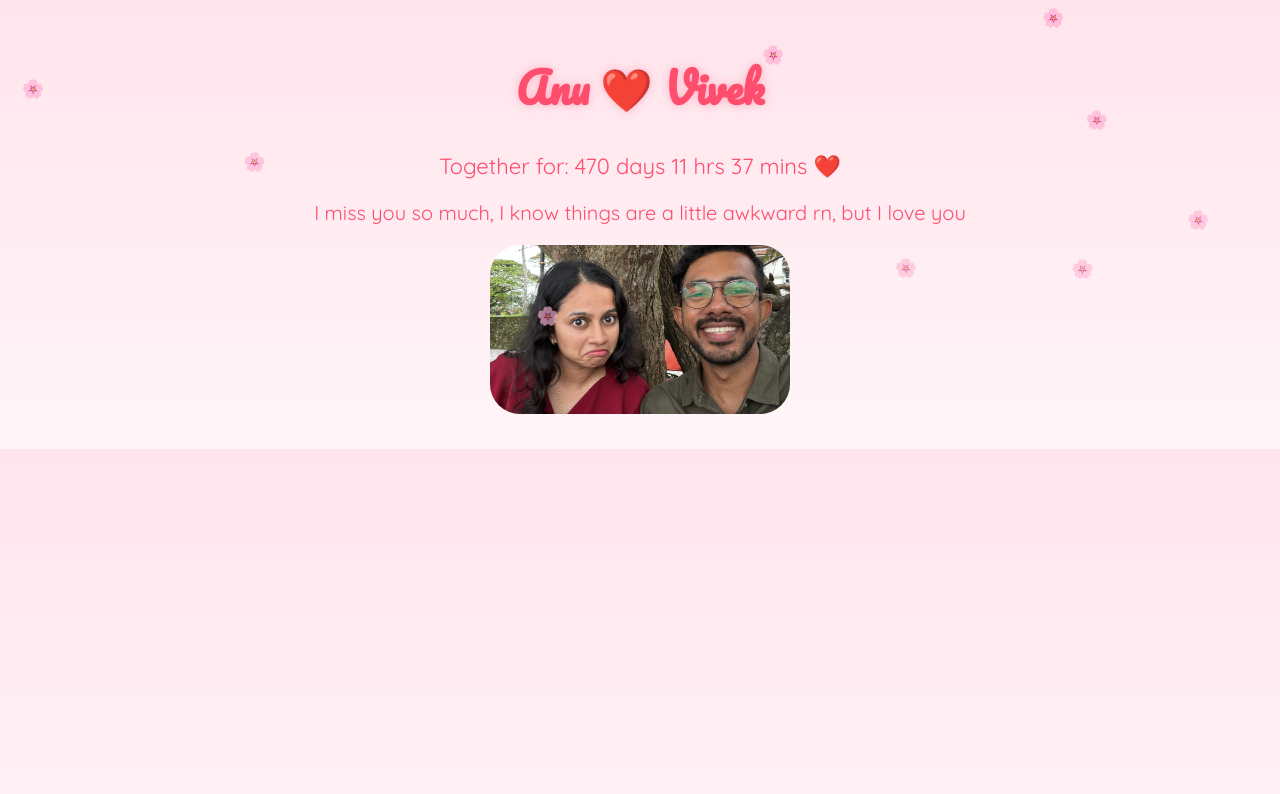
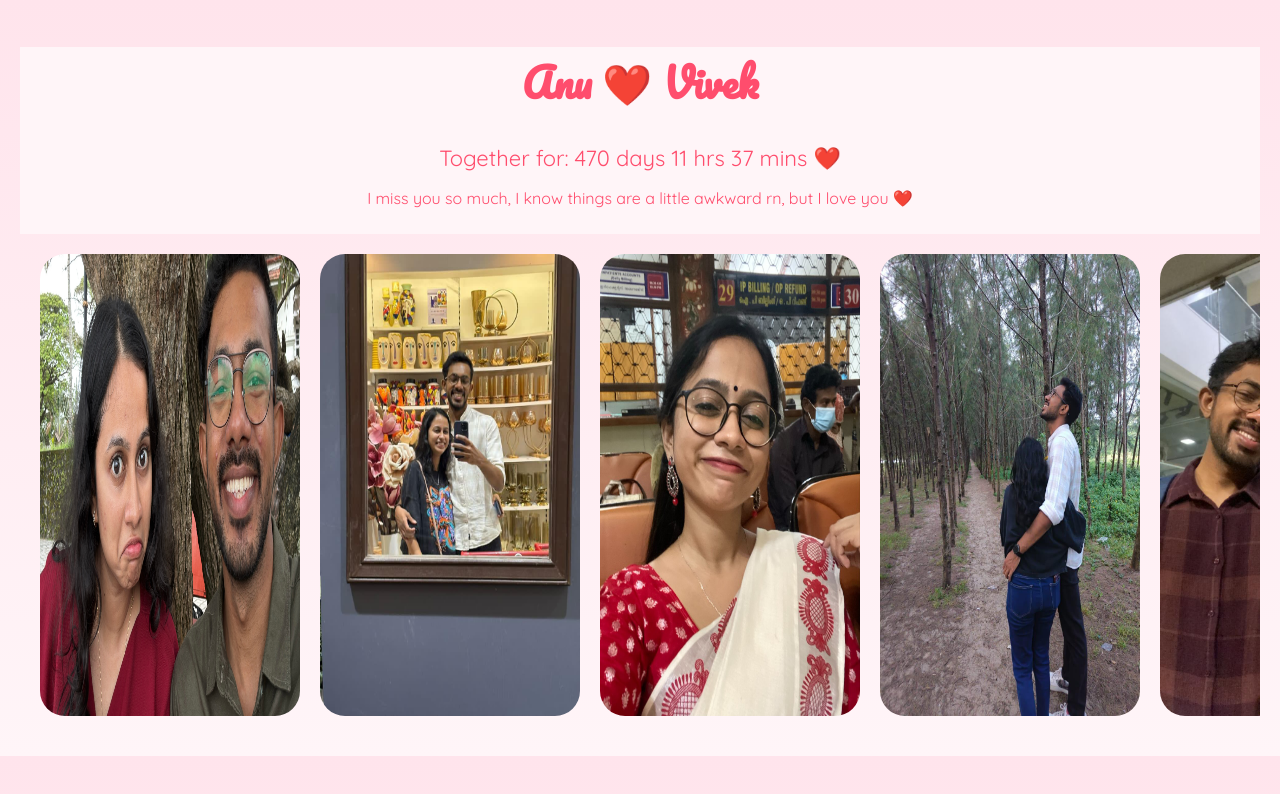
Before and after one commit to vivekjacob13/Valentine, a plain HTML site: page index.html in a window 1280 px wide. Both pictures are taken after a click on the button "Yes 💕". Drawn offline with Linux system fonts and the light colour scheme.

Commit message:
Update index.html

```diff
--- a/index.html
+++ b/index.html
@@ -4,7 +4,6 @@
 <meta name="viewport" content="width=device-width, initial-scale=1.0">
 <title>Anu ❤️ Vivek</title>
 
-<!-- Cute handwritten fonts -->
 <link href="https://fonts.googleapis.com/css2?family=Pacifico&family=Quicksand:wght@400;600&display=swap" rel="stylesheet">
 
 <style>
@@ -15,29 +14,18 @@ body{
     background:linear-gradient(to bottom,#ffe4ec,#fff5f8);
     color:#ff4d6d;
     padding:20px;
-    overflow-x:hidden;
-    animation:fadeIn 1.5s ease;
-}
-
-@keyframes fadeIn{
-    from{opacity:0;transform:translateY(15px);}
-    to{opacity:1;transform:translateY(0);}
 }
 
 h1{
     font-family:'Pacifico',cursive;
-    font-size:42px;
-    margin-top:30px;
-    text-shadow:0 0 10px rgba(255,100,140,0.4);
+    font-size:40px;
 }
-
-p{font-size:20px;}
 
 .main-img{
     width:80%;
     max-width:300px;
     border-radius:30px;
-    box-shadow:0 10px 25px rgba(0,0,0,0.15);
+    box-shadow:0 8px 20px rgba(0,0,0,0.15);
 }
 
 button{
@@ -52,15 +40,24 @@ button{
 .yes{background:#ff4d6d;color:white;}
 .no{background:#aaa;color:white;position:absolute;}
 
-.petal{
-    position:fixed;
-    top:-20px;
-    font-size:18px;
-    animation:fall linear infinite;
+.header{
+    position:sticky;
+    top:0;
+    background:#fff5f8;
+    padding-bottom:10px;
 }
 
-@keyframes fall{
-    to{transform:translateY(900px);opacity:0;}
+.scroll-gallery{
+    display:flex;
+    overflow-x:auto;
+    gap:20px;
+    padding:20px;
+}
+
+.scroll-gallery img{
+    width:260px;
+    border-radius:25px;
+    flex:0 0 auto;
 }
 </style>
 </head>
@@ -68,7 +65,7 @@ button{
 <body>
 
 <h1>Anu ❤️</h1>
-<div id="timer" style="font-size:22px;margin-top:10px;"></div>
+<div id="timer" style="font-size:22px;"></div>
 <p>Will you be my Valentine?</p>
 
 <img src="us.jpg" class="main-img"><br>
@@ -91,7 +88,7 @@ function updateTimer(){
 setInterval(updateTimer,60000);
 updateTimer();
 
-/* MOVING NO */
+/* MOVING NO BUTTON */
 const noBtn=document.getElementById("noBtn");
 noBtn.addEventListener("mouseover",()=>{
     noBtn.style.left=Math.random()*80+"%";
@@ -101,47 +98,31 @@ noBtn.addEventListener("mouseover",()=>{
 /* YES PAGE */
 function yes(){
     document.body.innerHTML=`
-        <h1>Anu ❤️ Vivek</h1>
-        <div id="timer" style="font-size:22px;margin:20px;"></div>
-        <p>I miss you so much, I know things are a little awkward rn, but I love you</p>
-        <div id="gallery"></div>
+        <div class="header">
+            <h1>Anu ❤️ Vivek</h1>
+            <div id="timer" style="font-size:22px;"></div>
+            <p>I miss you so much, I know things are a little awkward rn, but I love you ❤️</p>
+        </div>
+
+        <div id="gallery" class="scroll-gallery"></div>
     `;
     updateTimer();
     setInterval(updateTimer,60000);
     startGallery();
-    petals();
 }
 
 /* GALLERY */
 function startGallery(){
     const photos=[];
-    for(let i=1;i<=22;i++){photos.push("image"+i+".jpg");}
-    let i=0;
-    const interval=setInterval(()=>{
-        if(i>=photos.length){clearInterval(interval);return;}
+    for(let i=1;i<=22;i++){
+        photos.push("image"+i+".jpg");
+    }
+    const gallery=document.getElementById("gallery");
+    photos.forEach(src=>{
         const img=document.createElement("img");
-        img.src=photos[i];
-        img.style.width="80%";
-        img.style.maxWidth="300px";
-        img.style.borderRadius="30px";
-        img.style.margin="15px auto";
-        img.style.display="block";
-        document.getElementById("gallery").appendChild(img);
-        i++;
-    },1500);
-}
-
-/* PETALS */
-function petals(){
-    setInterval(()=>{
-        const p=document.createElement("div");
-        p.classList.add("petal");
-        p.innerHTML="🌸";
-        p.style.left=Math.random()*100+"vw";
-        p.style.animationDuration=(Math.random()*3+5)+"s";
-        document.body.appendChild(p);
-        setTimeout(()=>p.remove(),8000);
-    },300);
+        img.src=src;
+        gallery.appendChild(img);
+    });
 }
 </script>
 
```
